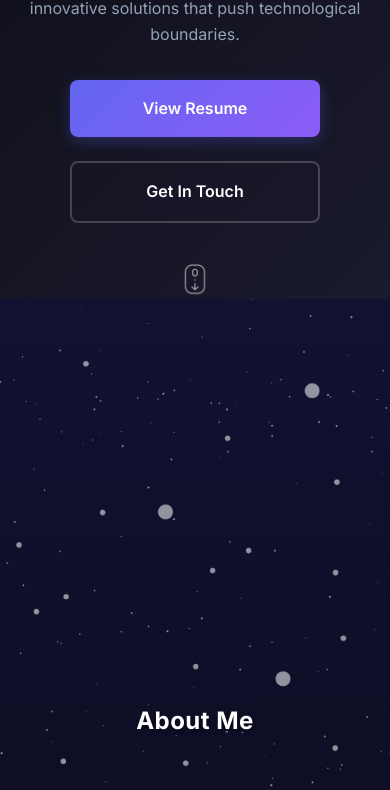
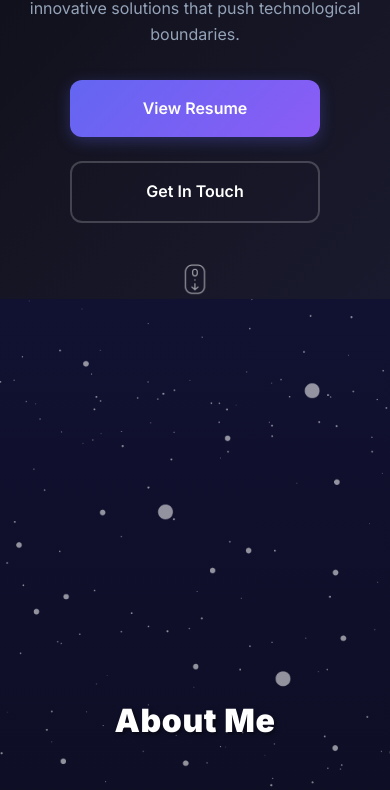
Before and after one commit to kenzzhood/MY-WEB, a React (Vite) app: page / in a window 390 px wide. Shown: the part 545-1335 px from the top of the page. Built offline with nearby package versions, Linux system fonts and the light colour scheme.

Commit message:
Complete Portfolio Website Fixes - Parallax, Layout, and Visual Issues

```diff
--- a/src/components/About/About.css
+++ b/src/components/About/About.css
@@ -26,6 +26,8 @@
 
 .about__image {
   position: relative;
+  display: flex;
+  justify-content: center;
 }
 
 .about__image img {
--- a/src/components/Hero/Hero.css
+++ b/src/components/Hero/Hero.css
@@ -60,7 +60,7 @@
 
 .hero__button {
   padding: 1rem 2rem;
-  border-radius: 8px;
+  border-radius: 12px;
   font-weight: 600;
   font-size: 1rem;
   text-decoration: none;
--- a/src/components/Parallax/Parallax.css
+++ b/src/components/Parallax/Parallax.css
@@ -17,7 +17,7 @@
 }
 
 .parallax__title {
-  font-size: clamp(3rem, 8vw, 8rem);
+  font-size: clamp(4rem, 10vw, 10rem);
   font-weight: 900;
   color: white;
   text-align: center;
@@ -25,6 +25,7 @@
   position: relative;
   text-shadow: 2px 2px 4px rgba(0, 0, 0, 0.5);
   letter-spacing: 0.02em;
+  line-height: 1;
 }
 
 .parallax__mountains {
@@ -36,6 +37,7 @@
   height: 100%;
   position: absolute;
   z-index: 3;
+  bottom: 0;
 }
 
 .parallax__planets {
@@ -46,6 +48,7 @@
   height: 100%;
   position: absolute;
   z-index: 2;
+  bottom: 0;
 }
 
 .parallax__planets--about {
@@ -65,16 +68,23 @@
   height: 100%;
   position: absolute;
   z-index: 1;
+  bottom: 0;
+}
+
+@media (max-width: 1024px) {
+  .parallax__title {
+    font-size: clamp(3rem, 8vw, 6rem);
+  }
 }
 
 @media (max-width: 768px) {
   .parallax__title {
-    font-size: clamp(2rem, 6vw, 4rem);
+    font-size: clamp(2.5rem, 7vw, 4rem);
   }
 }
 
 @media (max-width: 480px) {
   .parallax__title {
-    font-size: clamp(1.5rem, 5vw, 3rem);
+    font-size: clamp(2rem, 6vw, 3rem);
   }
 }
--- a/src/components/Parallax/Parallax.jsx
+++ b/src/components/Parallax/Parallax.jsx
@@ -10,8 +10,8 @@ const Parallax = ({ type }) => {
     offset: ["start start", "end start"]
   });
 
-  const yBg = useTransform(scrollYProgress, [0, 1], ["0%", "50%"]);
-  const yText = useTransform(scrollYProgress, [0, 1], ["0%", "200%"]);
+  const yBg = useTransform(scrollYProgress, [0, 1], ["0%", "100%"]);
+  const yText = useTransform(scrollYProgress, [0, 1], ["0%", "500%"]);
 
   return (
     <div className={`parallax parallax--${type}`} ref={ref}>
--- a/src/components/Projects/ProjectCard.css
+++ b/src/components/Projects/ProjectCard.css
@@ -6,6 +6,9 @@
   transition: all 0.3s ease;
   backdrop-filter: blur(10px);
   cursor: pointer;
+  height: 100%;
+  display: flex;
+  flex-direction: column;
 }
 
 .project-card:hover {
@@ -73,6 +76,9 @@
 
 .project-card__content {
   padding: 2rem;
+  flex: 1;
+  display: flex;
+  flex-direction: column;
 }
 
 .project-card__title {
@@ -88,12 +94,14 @@
   line-height: 1.6;
   margin-bottom: 1.5rem;
   font-size: 0.95rem;
+  flex: 1;
 }
 
 .project-card__tags {
   display: flex;
   flex-wrap: wrap;
   gap: 0.5rem;
+  margin-top: auto;
 }
 
 .project-card__tag {
--- a/src/styles/global.css
+++ b/src/styles/global.css
@@ -1,4 +1,4 @@
-@import url('https://fonts.googleapis.com/css2?family=Inter:wght@300;400;500;600;700&display=swap');
+@import url('https://fonts.googleapis.com/css2?family=Inter:wght@300;400;500;600;700;800;900&display=swap');
 
 * {
   margin: 0;
@@ -137,3 +137,19 @@ img {
 .animate-fade-in {
   animation: fadeIn 0.6s ease-out;
 }
+
+/* Performance optimizations */
+* {
+  -webkit-font-smoothing: antialiased;
+  -moz-osx-font-smoothing: grayscale;
+}
+
+/* Prevent layout shift */
+img[width][height] {
+  height: auto;
+}
+
+/* Improve text rendering */
+body {
+  text-rendering: optimizeLegibility;
+}
```
